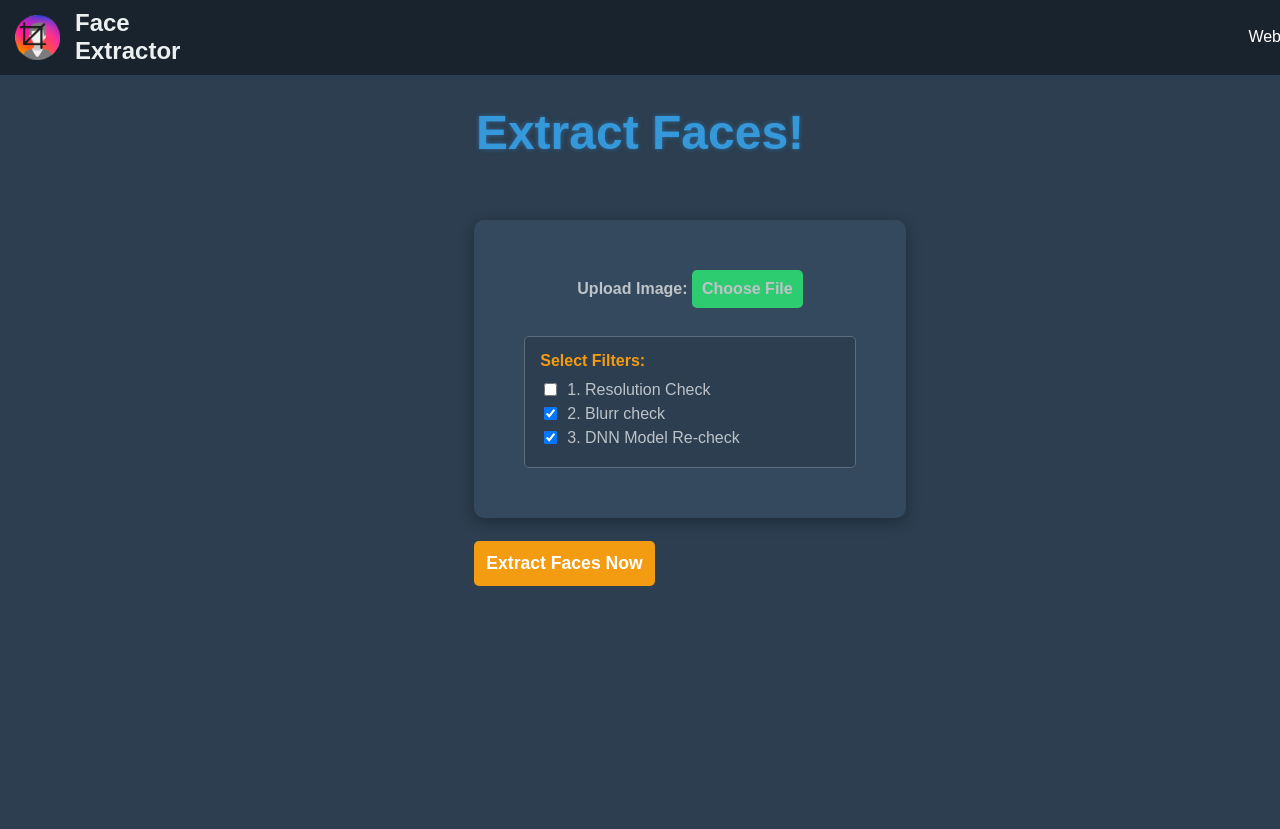
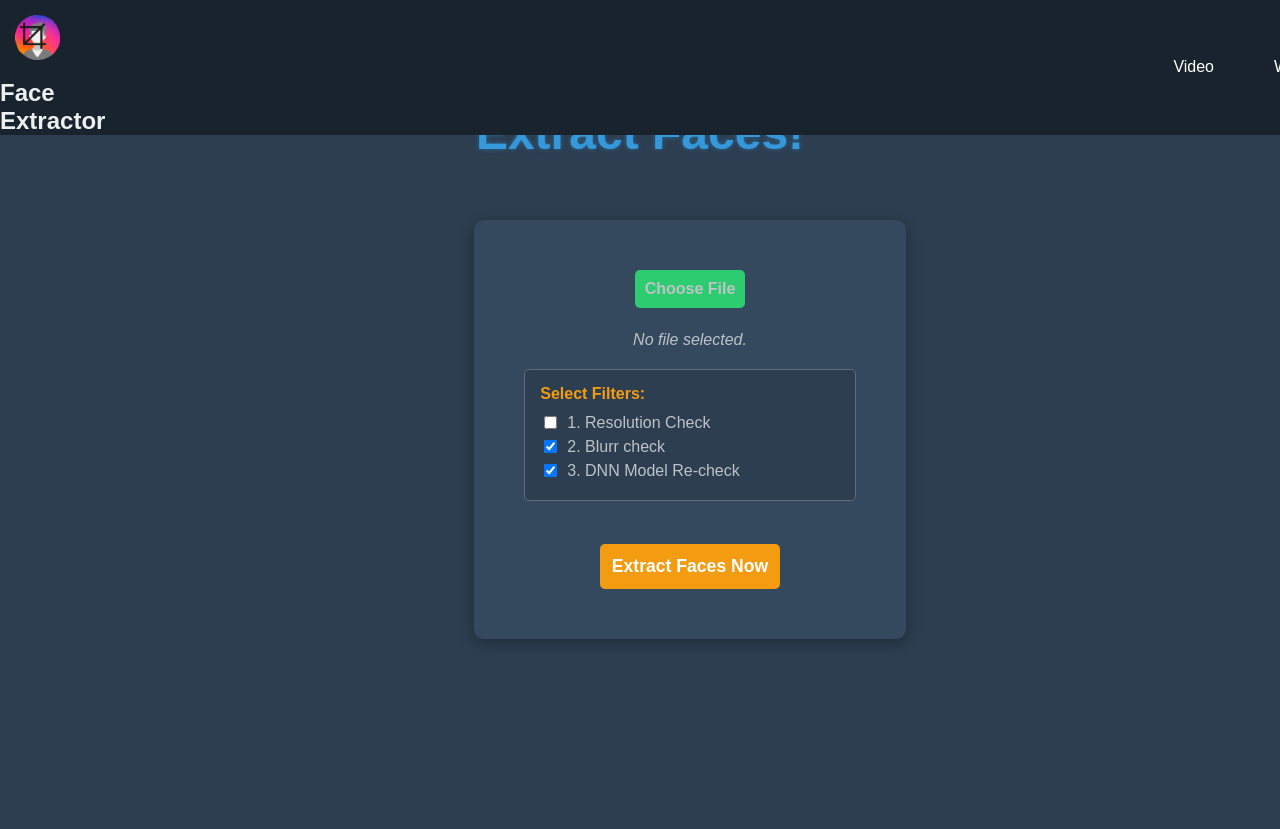
Before and after one commit to sujalnegi/FDMA, a Flask app: page / in a window 1280 px wide. Shown: the top 829 px of the page. Run offline with Flask 3, Linux system fonts and the light colour scheme.

Commit message:
# Commit 33: Update index.html
Updated alignment so that it looks aligned in all devices

```diff
--- a/templates/index.html
+++ b/templates/index.html
@@ -1,71 +1,80 @@
 <!DOCTYPE html>
 <html lang="en">
-
 <head>
     <meta charset="UTF-8">
     <meta name="viewport" content="width=device-width, initial-scale=1.0">
     <title>Face Extractor</title>
+    <link rel="icon" type="image/x-icon" href="{{ url_for('static', filename='favicon.ico')}}">
     <link rel="stylesheet" href="{{ url_for('static', filename='css/styles.css') }}">
+    <style>
+        .file-input-wrapper {
+            display: flex;
+            flex-direction: column;
+            align-items: center;
+            justify-content: center;
+            gap: 15px;
+        }
+        #file-name-display-label {
+            color: #bdc3c7;
+            font-style: italic;
+            white-space: nowrap;
+            overflow: hidden;
+            text-overflow: ellipsis;
+            max-width: 100%;
+        }
+    </style>
 </head>
 
 <body>
     <div class="navbar">
-        <img class="logo" src="static/images/logo.png" alt="logo">
-        <div class="navbar-brand">Face Extractor</div>
+        <div class="navbar-brand-container">
+            <img class="logo" src="{{url_for('static', filename='images/logo.png')}}" alt="logo">
+            <div class="navbar-brand">Face Extractor</div>
+        </div>
         <ul class="navbar-links">
-            <li><a href=#webcam>WebCam</a></li>
-            <li><a href=#webcam>Video</a></li>
-            <li><a href="#about">About</a></li>
+            <li><a href="{{ url_for('video_page') }}">Video</a></li>
+            <li><a href="{{ url_for('webcam_page') }}">WebCam</a></li>
+            <li><a href="{{ url_for('about_page')}}">About</a></li>
         </ul>
     </div>
 
     <span id="header-span">Extract Faces!</span>
 
     <form action="/extract" method="POST" enctype="multipart/form-data">
-
         <div class="input-box">
 
-            <div class="input-field file-upload-label">
-                <label for="image-upload">Upload Image:</label>
-                <input type="file" id="image-upload" name="image-upload" accept="image/*" required
-                    onchange="previewFile()">
-
+            <div class="input-field file-input-wrapper">
+                <input type="file" id="image-upload" name="image-upload" accept="image/*" required onchange="previewFile()">
                 <label for="image-upload" class="custom-file-upload">Choose File</label>
+                <span id="file-name-display-label">No file selected.</span>
             </div>
 
-            <div id="file-preview-container"
-                style="display: none; text-align: center; border-top: 1px solid #5d6d7e; padding-top: 15px;">
+            <div id="file-preview-container" style="display: none; text-align: center; border-top: 1px solid #5d6d7e; padding-top: 15px;">
                 <p id="file-name-display" style="font-weight: bold; margin-bottom: 10px; color: #f39c12;"></p>
-                <img id="image-preview" src="#" alt="Image Preview"
-                    style="max-width: 100%; max-height: 200px; margin-left:115px; border-radius: 5px; display: none;">
+                <img id="image-preview" src="#" alt="Image Preview" style="max-width: 100%; max-height: 200px; border-radius: 5px; display: none;">
             </div>
 
             <div class="filter-section">
                 <p>Select Filters:</p>
                 <div class="checkbox-group">
-                    <label for="filter-res">
-                        <input type="checkbox" id="filter-res" name="filter-options" value="resolution-check">
-                        1. Resolution Check
+                    <label>
+                        <input type="checkbox" name="filter-options" value="resolution-check"> 1. Resolution Check
                     </label>
-                    <label for="filter-blur">
-                        <input type="checkbox" id="filter-blur" name="filter-options" value="blur-check" checked>
-                        2. Blurr check
+                    <label>
+                        <input type="checkbox" name="filter-options" value="blur-check" checked> 2. Blurr check
                     </label>
-                    <label for="filter-dnn">
-                        <input type="checkbox" id="filter-dnn" name="filter-options" value="dnn-recheck" checked>
-                        3. DNN Model Re-check
+                    <label>
+                        <input type="checkbox" name="filter-options" value="dnn-recheck" checked> 3. DNN Model Re-check
                     </label>
                 </div>
             </div>
 
+            <div style="text-align: center;">
+                 <button type="submit" class="submit-button">Extract Faces Now</button>
+            </div>
         </div>
-
-        <button type="submit" class="submit-button">Extract Faces Now</button>
-
     </form>
 
     <script src="{{ url_for('static', filename='js/script.js') }}"></script>
-
 </body>
-
 </html>
```
